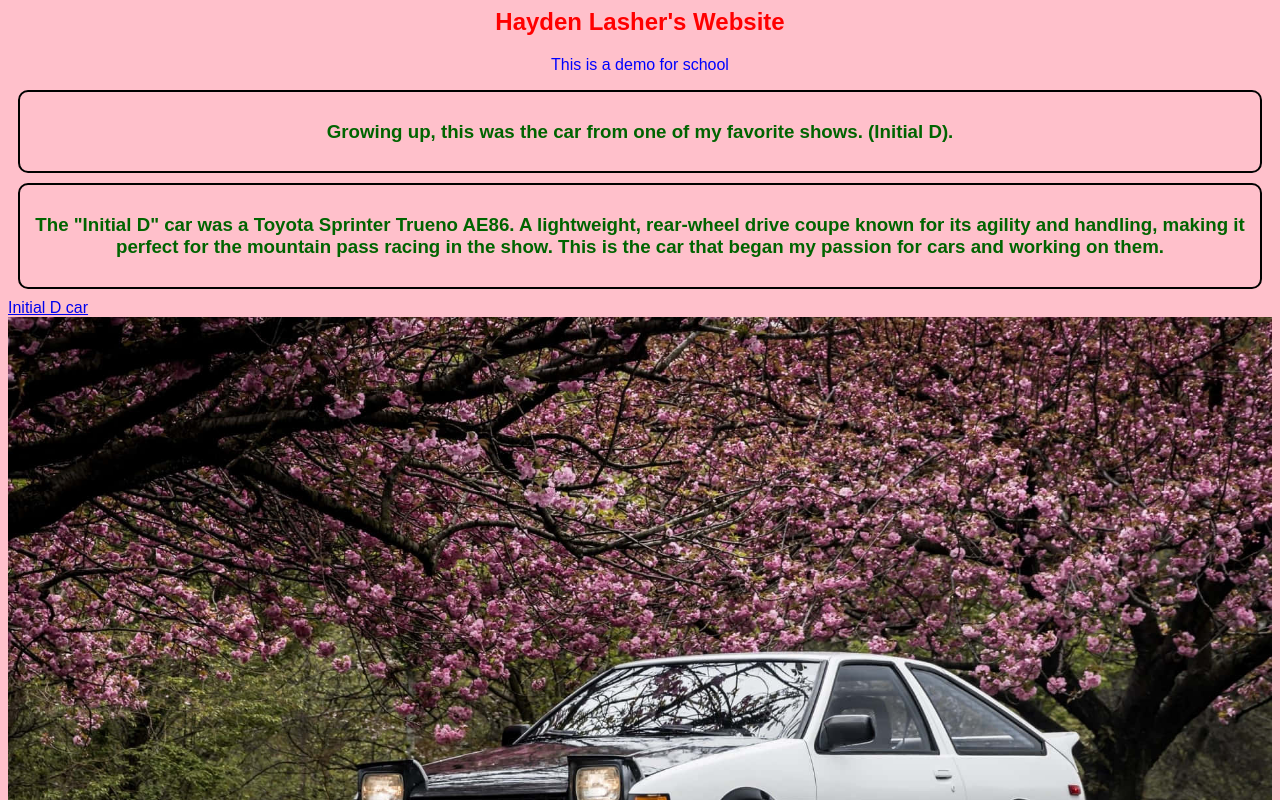
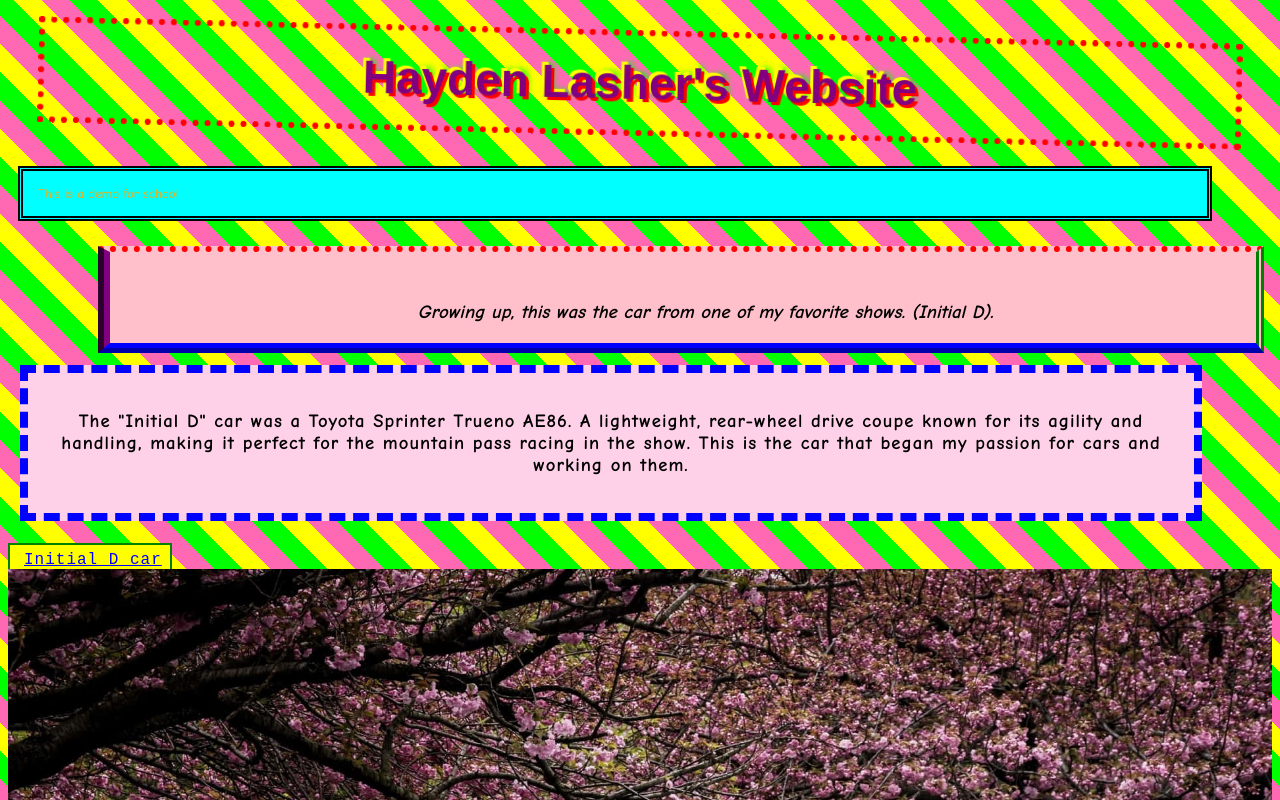
Before and after one commit to haydenlasher123-pixel/MyFirstWebpage, a plain HTML site: page index.html in a window 1280 px wide. Shown: the top 800 px of the page. Drawn offline with Linux system fonts and the light colour scheme.

Commit message:
fugly
the fugly version

```diff
--- a/style.css
+++ b/style.css
@@ -1,21 +1,117 @@
-body{background-color: pink;}
-h2{text-align: center;
-	color: red;}
-p {text-align: center;
-	color: blue;}
-a:hover {color: darkened;
-	font-weight: bold;
-	text-decoration: underlined;
-	text-shadow: 0 0 5px lightgreen;}
-body {font-family: Arial, sans-serif;}
-@keyframes fadeIn{
-	from {opacity: 0;}
-	to{opacity: 1;}}
-#one, #two {
-	border: 2px solid black;
-	margin: 10px;
-	padding: 10px;
-	color: darkgreen;
-	text-align: center;
-	border-radius: 10px;
-	animation: fadeIn 1.5s ease-in;}
+body{
+  background: repeating-linear-gradient(
+    45deg,
+    lime 0 20px,
+    yellow 20px 40px,
+    hotpink 40px 60px
+  );
+  font-family: "Comic Sans MS", cursive, sans-serif;
+}
+
+@keyframes wiggle{
+  0%{transform:rotate(0deg)}
+  25%{transform:rotate(2deg)}
+  50%{transform:rotate(-2deg)}
+  75%{transform:rotate(2deg)}
+  100%{transform:rotate(0deg)}
+}
+
+h2{
+  font-family: "Papyrus", fantasy, cursive;
+  text-align: center;
+  margin: 30px;
+  padding: 20px;
+  border: 6px dotted red;
+  color: purple;
+  font-size: 46px;
+  text-shadow: 3px 3px 0 red, -3px -3px 0 yellow, 2px -2px 6px lime;
+  animation: wiggle .35s infinite;
+}
+
+p{
+  font-family: "Comic Sans MS", cursive, sans-serif;
+  font-size: 13px;
+  color: orange;
+  background: cyan;
+  padding: 15px;
+  margin: 15px 60px 15px 10px;
+  border: 5px double black;
+}
+
+a{
+  font-family: "Courier New", monospace;
+  color: blue;
+  background: yellow;
+  padding: 6px 8px 2px 14px;
+  border: 2px solid green;
+  letter-spacing: 1px;
+}
+a:hover{
+  color: black;
+  background: magenta;
+  text-decoration: underline;
+  font-weight: bold;
+}
+
+#one{
+  background: pink;
+  margin: 25px 8px 12px 90px;
+  padding: 30px 5px 2px 50px;
+  border-top: 6px dotted red;
+  border-right: 8px double green;
+  border-bottom: 10px ridge blue;
+  border-left: 12px groove purple;
+  text-align: center;
+  font-weight: bold;
+  font-style: italic;
+}
+#two{
+  background: #ffd1e8;
+  margin: 10px 70px 30px 12px;
+  padding: 18px;
+  border: 8px dashed blue;
+  text-align: center;
+  letter-spacing: 1px;
+}
+#extra{
+  background: #fff0a8;
+  margin: 35px 10px 5px 40px;
+  padding: 24px 8px 24px 60px;
+  border: 9px groove black;
+  color: #0a0a0a;
+}
+
+.columns{
+  display: grid;
+  grid-template-columns: 1fr 2fr 1fr;
+  gap: 6px;
+  margin: 10px;
+}
+.columns div{
+  border: 6px solid black;
+  padding: 20px;
+  background: repeating-linear-gradient(
+    90deg,
+    orange 0 14px,
+    lime 14px 28px,
+    cyan 28px 42px
+  );
+  color: yellow;
+  text-align: center;
+}
+.columns div:nth-child(1){
+  font-size: 40px;
+  background: repeating-linear-gradient(90deg, magenta 0 10px, yellow 10px 20px, blue 20px 30px);
+}
+.columns div:nth-child(2){
+  font-size: 11px;
+  transform: rotate(-2deg);
+  word-spacing: 10px;
+  background: repeating-linear-gradient(45deg, lime 0 12px, cyan 12px 24px, purple 24px 36px);
+}
+.columns div:nth-child(3){
+  font-size: 26px;
+  letter-spacing: 10px;
+  text-transform: uppercase;
+  background: repeating-linear-gradient(135deg, orange 0 16px, lime 16px 32px, hotpink 32px 48px);
+}
```
Also changed, not shown: chaos.html (added, +19 -0 lines).
